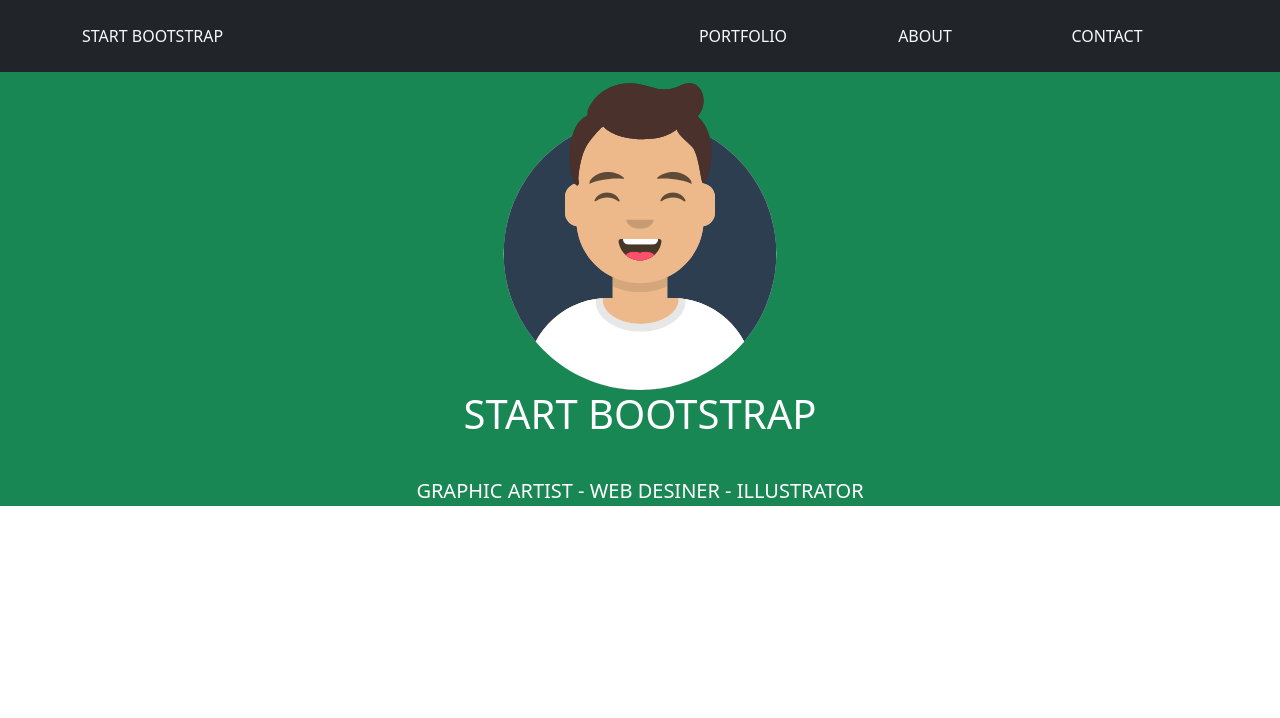
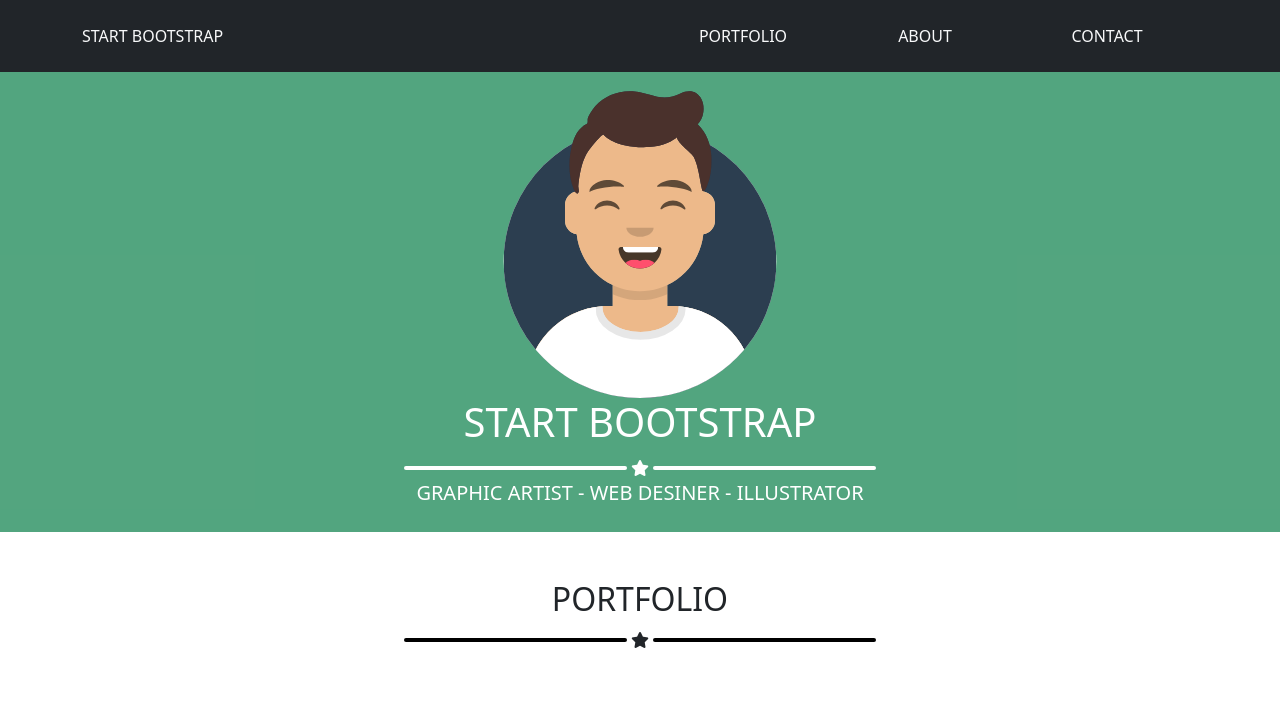
Before and after one commit to SimoneMenichetti/html-css-bootstrap-freelancer, a plain HTML site: page index.html in a window 1280 px wide. Drawn offline with nearby package versions, Linux system fonts and the light colour scheme.

Commit message:
inizio gestione macrostruttura portoflio 6 card

```diff
--- a/css/style.css
+++ b/css/style.css
@@ -8,7 +8,7 @@
     max-width: 300px;
 }
 
-/* bibistar layout */
+/* star layout */
 
 .star::before,
 .star::after {
--- a/index.html
+++ b/index.html
@@ -42,7 +42,7 @@
 
     <main>
        <!--jumbotron -->
-       <section class="bg-success bg-gradien">
+       <section class="bg-success bg-gradien  p-2 text-white bg-opacity-75">
             <div class="container-md">
                 <div class="text-center">
                         <img class="first-img " src="./img/avatar.svg" alt="Avatar">
@@ -52,8 +52,8 @@
                                 START BOOTSTRAP
                             </h1>
                         <div>
-                        <div class="">
-                            <i class="bi bi-star-fill fs-5 mx-2 mx-sm-3"></i>
+                        <div class="star">
+                            <i class="fa-solid fa-star"></i>
                         </div>
 
                         <div>
@@ -65,8 +65,22 @@
             </div>
         </section>
 
-        <section>
+
         <!-- Portfolio -->
+        <section class="py-3 py-5">
+            <div class="container-md">
+                  <div class="text-center mb-3">
+                        <div>
+                            <h2>
+                                PORTFOLIO
+                            </h2>
+                            <div>
+                                <div class="star dark-bars">
+                                    <i class="fa-solid fa-star"></i>
+                                </div>
+                            </div>
+                        </div>
+                  </div>
         </section>
 
 
```
